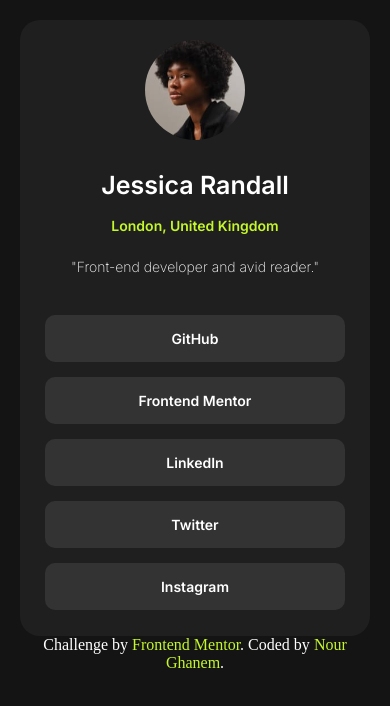
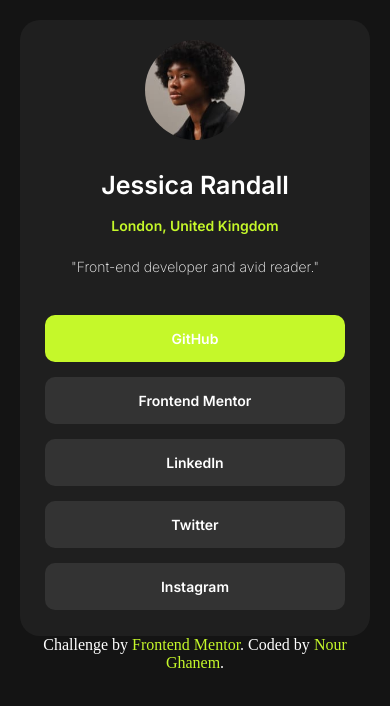
Before and after one commit to NourGm28/Social-links-challange-2, a plain HTML site: page index.html in a window 390 px wide. In both pictures the pointer is over the item "GitHub". Drawn offline with Linux system fonts and the light colour scheme.

Commit message:
modified css file

```diff
--- a/style.css
+++ b/style.css
@@ -215,5 +215,10 @@ body{
         color: white;
         font-weight: 600;
     }
-
+    .profile .container .links li:hover{
+        background-color: var(--Green);
+    }
 }
+.profile .container .links li:hover{
+    background-color: var(--Green);
+}
```
